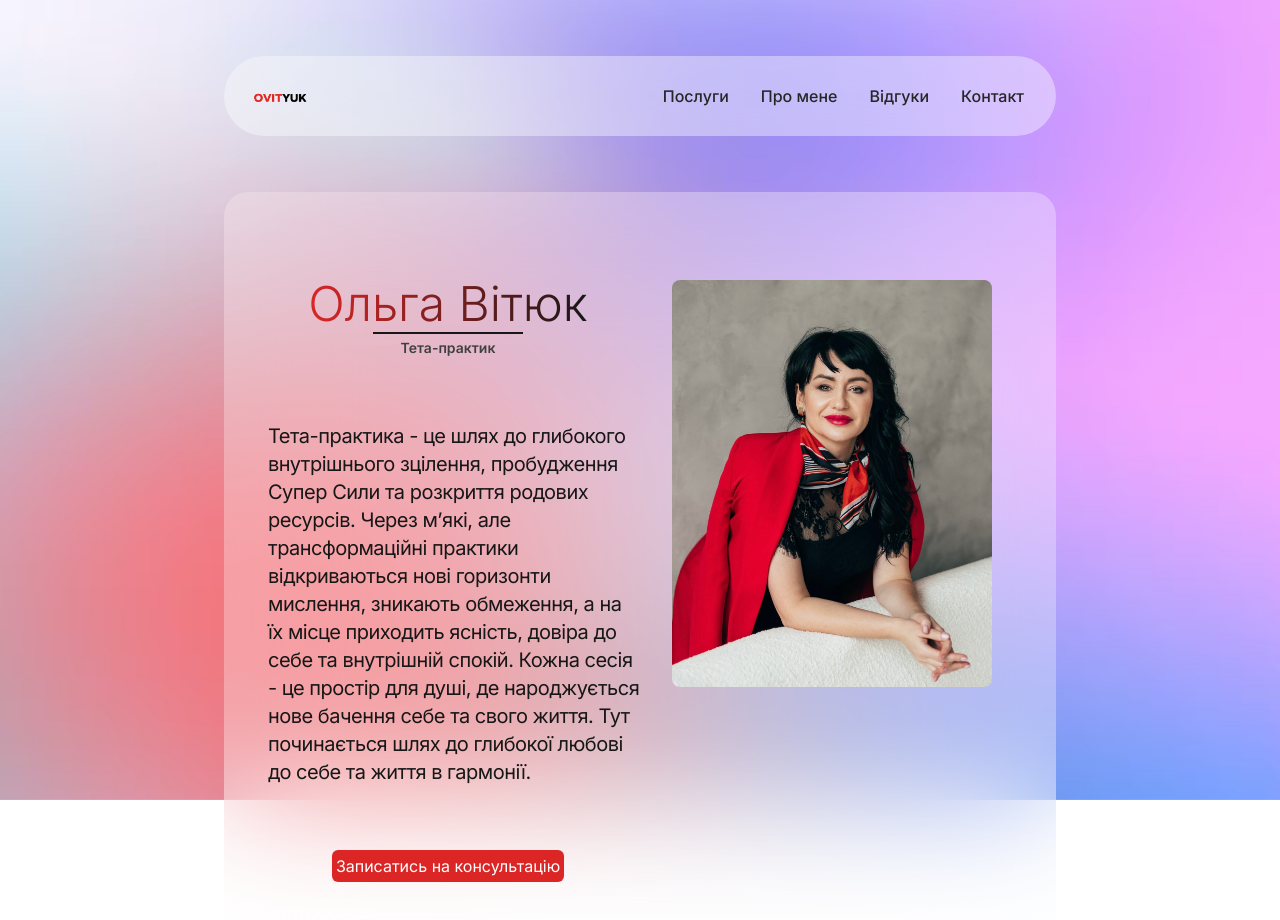
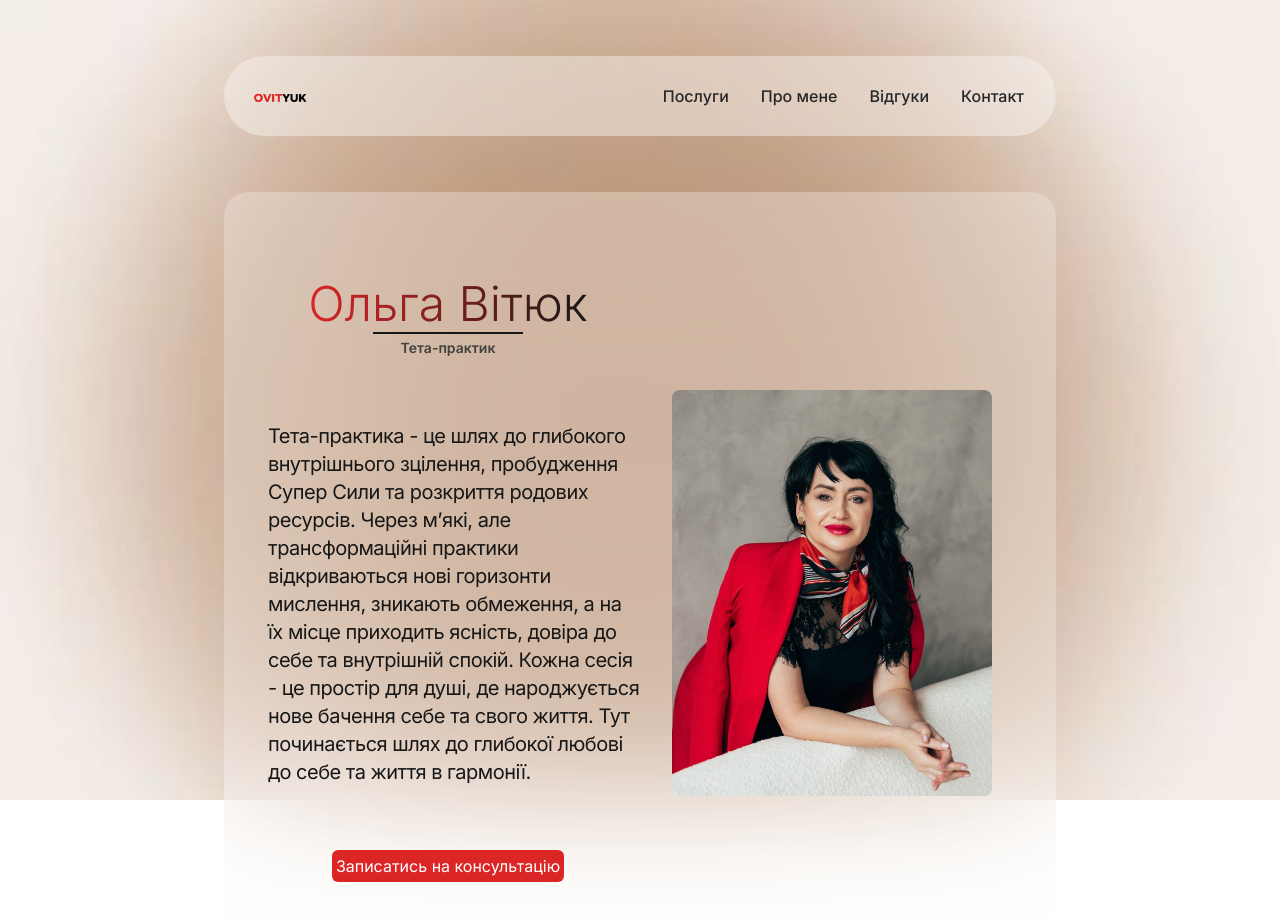
Before and after one commit to DanyaHumeniuk/landing-page, a React (Vite) app: page / in a window 1280 px wide. Shown: the top 920 px of the page. Built offline with nearby package versions, Linux system fonts and the light colour scheme.

Commit message:
Changed background

```diff
--- a/src/App.jsx
+++ b/src/App.jsx
@@ -7,7 +7,7 @@ import Contact from "./components/Contact"
 import ScrollFloatSection from "./components/ScrollFloat";
 import Footer from "./components/Footer"
 import { Analytics } from "@vercel/analytics/react"
-import background from './assets/background.jpg';
+import background from './assets/background1.jpg';
 
 
 const App = () => {
--- a/src/components/HeroSection.jsx
+++ b/src/components/HeroSection.jsx
@@ -45,10 +45,10 @@ const HeroSection = () => {
     <section className="my-8 mx-auto w-[90%] h-auto
     p-8 bg-white/30
     rounded-3xl backdrop-blur-3xl
-    gap-0 lg:w-[65%] overflow-visible lg:min-h-[75vh] lg:h-auto">
-        <div className="flex flex-wrap">
+    gap-0 lg:w-[65%] overflow-visible lg:min-h-[75vh] lg:h-auto items-center justify-center flex">
+        <div className="flex flex-wrap justify-center items-center">
             <div className="w-full lg:w-1/2 lg:my-14">
-                <div className="flex flex-col items-center justify-start text-neutral-900">
+                <div className="flex flex-col items-center justify-center text-neutral-900 h-full">
                     <motion.p variants={container(0)} initial="hidden" animate="visible" className="font-light text-4xl lg:text-5xl bg-gradient-to-r from-red-600 to-neutral-900 text-transparent bg-clip-text">Ольга Вітюк</motion.p>
                     <motion.hr variants={container(0)} initial="hidden" animate="visible" class="border-t-2 border-neutral-900 my-1 w-[150px]"/>
                     <motion.p variants={container(0)} initial="hidden" animate="visible" className="font-semibold text-neutral-700 text-sm">Тета-практик</motion.p>
```
Also changed, not shown: src/assets/background1.jpg (added), src/assets/background2.jpg (added).
